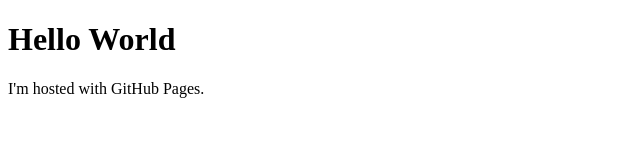
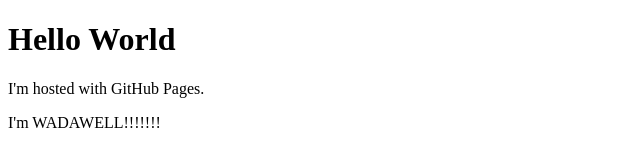
Before and after one commit to DanielDSouza22/danieldsouza22.github.io, a plain HTML site: page index.html in a window 1280 px wide. Shown: the whole page, without its empty margins (0-640 px from the left). Drawn offline with Linux system fonts and the light colour scheme.

Commit message:
Update index.html

```diff
--- a/index.html
+++ b/index.html
@@ -6,5 +6,7 @@
     <body>
         <h1>Hello World</h1>
         <p>I'm hosted with GitHub Pages.</p>
+
+        <p>I'm WADAWELL!!!!!!!</p>
     </body>
 </html>
```
